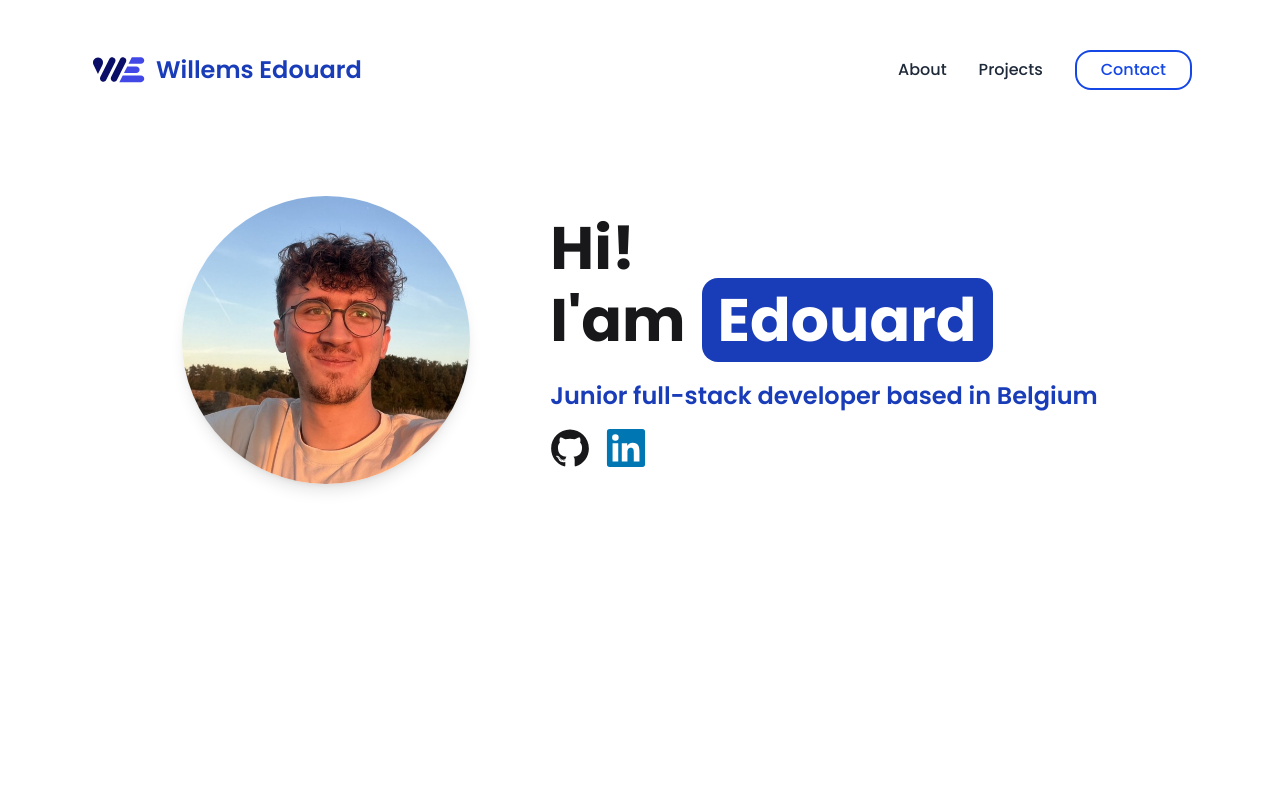
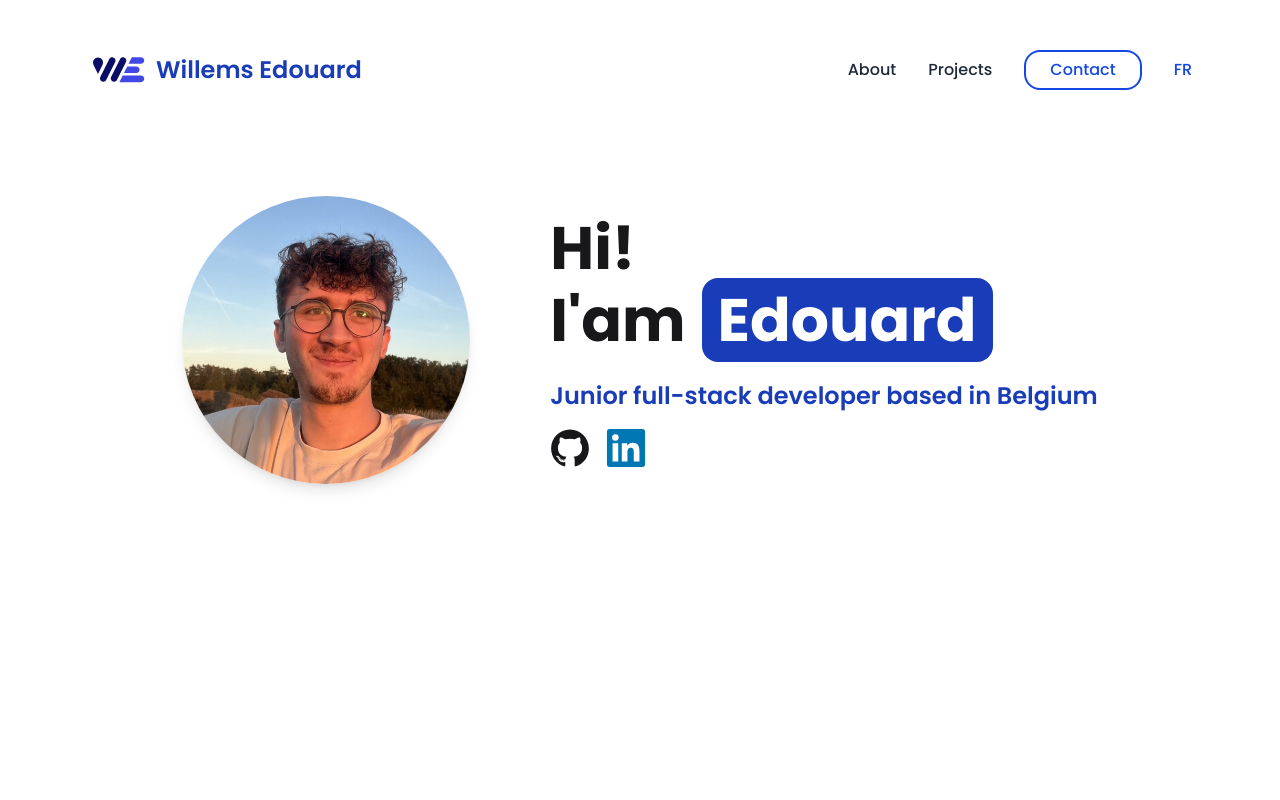
Before and after one commit to edouard744/my-portfolio, a Next.js app: page /en in a window 1280 px wide. Shown: the top 800 px of the page. Built offline with nearby package versions, Linux system fonts and the light colour scheme.

Commit message:
feat: add a LanguageSwitcher

```diff
--- /dev/null
+++ b/src/components/LanguageSwitcher.tsx
@@ -0,0 +1,12 @@
+"use client";
+import Link from "next/link";
+import { usePathname } from "next/navigation";
+
+export function LanguageSwitcher() {
+  const pathname = usePathname();
+  const locale = pathname.split("/")[1];
+  const otherLocale = locale === "fr" ? "en" : "fr";
+  const newPath = pathname.replace(/^\/(fr|en)/, "/" + otherLocale);
+
+  return <Link className="text-blue-700" href={newPath}>{otherLocale.toUpperCase()}</Link>;
+}
--- a/src/components/Nav.tsx
+++ b/src/components/Nav.tsx
@@ -1,6 +1,7 @@
 import * as motion from "motion/react-client";
 import Link from "next/link";
 import LogoIcon from "./Icons/logo";
+import { LanguageSwitcher } from "./LanguageSwitcher";
 
 export function Nav({ t }: { t: any }) {
   return (
@@ -40,6 +41,7 @@ export function Nav({ t }: { t: any }) {
         >
           {t.nav.contact}
         </a>
+        <LanguageSwitcher/>
       </div>
     </motion.nav>
   );
```
